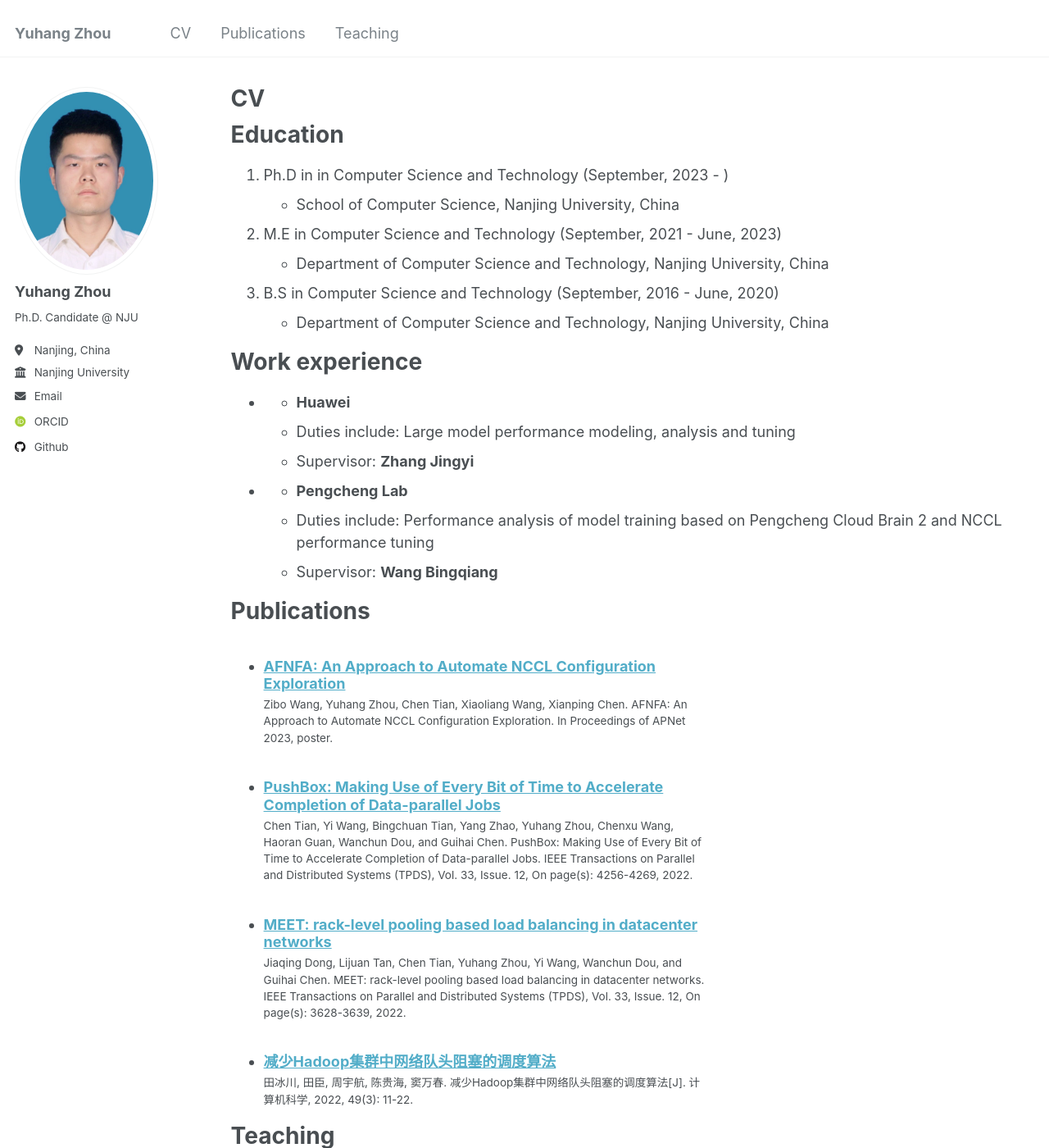
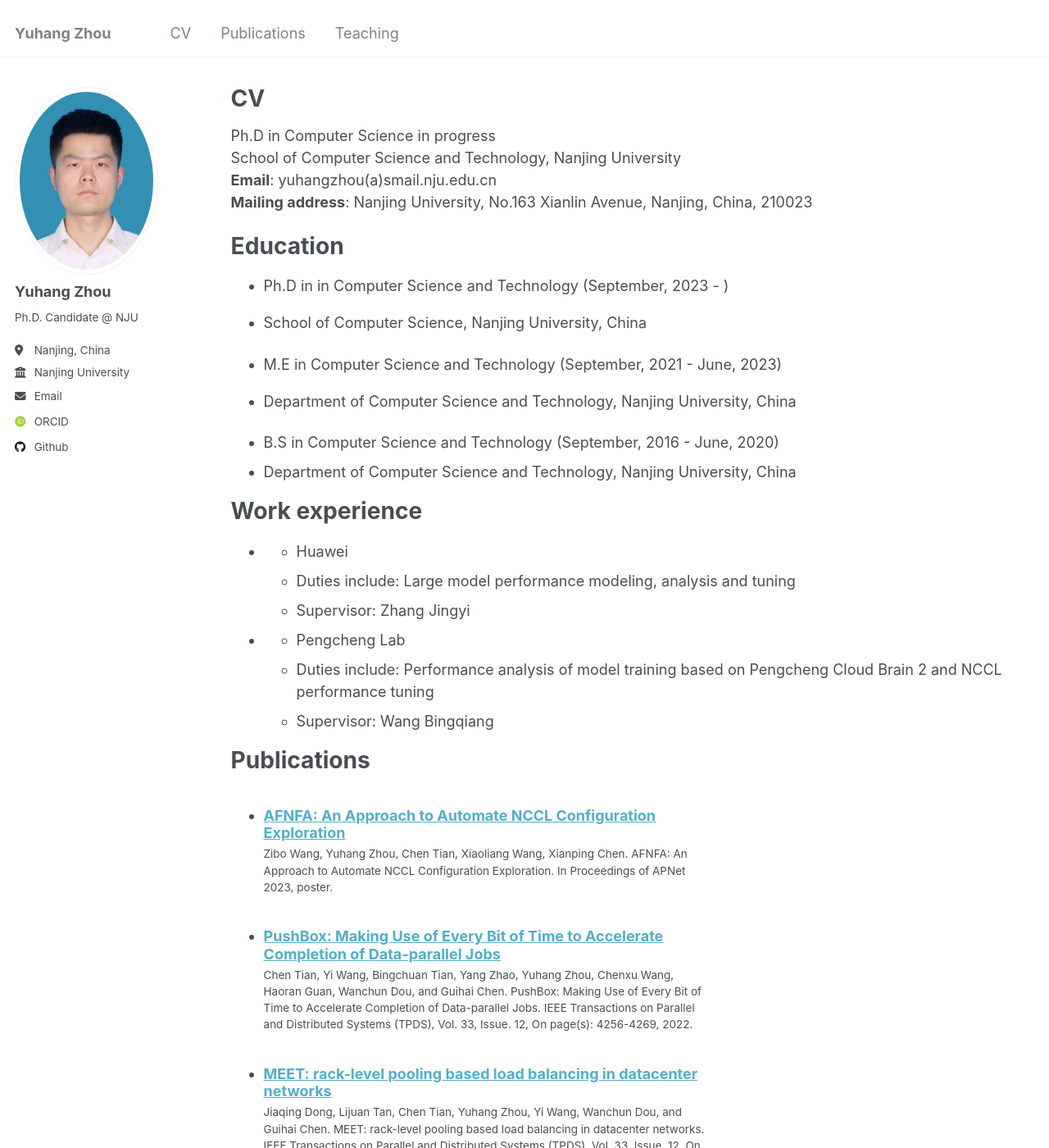
Before and after one commit to njuzyh/njuzyh.github.io, a Jekyll site: the page built from _pages/cv.md, in a window 1280 px wide and 1400 px high. Shown: the whole window at 82% size. Built offline with Jekyll 4.4.1, drawn with Linux system fonts in a browser that asks for light colours; some web fonts are replaced.

Commit message:
Update cv.md

```diff
--- a/_pages/cv.md
+++ b/_pages/cv.md
@@ -9,28 +9,33 @@ redirect_from:
 
 {% include base_path %}
 
+Ph.D in Computer Science in progress
+School of Computer Science and Technology, Nanjing University
+**Email**: yuhangzhou(a)smail.nju.edu.cn
+**Mailing address**: Nanjing University, No.163 Xianlin Avenue, Nanjing, China, 210023
+
 Education
 ======
-1. Ph.D in in Computer Science and Technology (September, 2023 - )
+* Ph.D in in Computer Science and Technology (September, 2023 - )
 - School of Computer Science, Nanjing University, China
 
-2. M.E in Computer Science and Technology (September, 2021 - June, 2023)
+* M.E in Computer Science and Technology (September, 2021 - June, 2023)
 - Department of Computer Science and Technology, Nanjing University, China
 
-2. B.S in Computer Science and Technology (September, 2016 - June, 2020)
+* B.S in Computer Science and Technology (September, 2016 - June, 2020)
 - Department of Computer Science and Technology, Nanjing University, China
 
 Work experience
 ======
 * [2023.01 - ]: Research Interns
-  * **Huawei**
+  * Huawei
   * Duties include: Large model performance modeling, analysis and tuning
-  * Supervisor: **Zhang Jingyi**
+  * Supervisor: Zhang Jingyi
 
 * [2022.07 - 2022.12]: Visiting students
-  * **Pengcheng Lab**
+  * Pengcheng Lab
   * Duties include: Performance analysis of model training based on Pengcheng Cloud Brain 2 and NCCL performance tuning
-  * Supervisor: **Wang Bingqiang**
+  * Supervisor: Wang Bingqiang
 
 Publications
 ======
```
